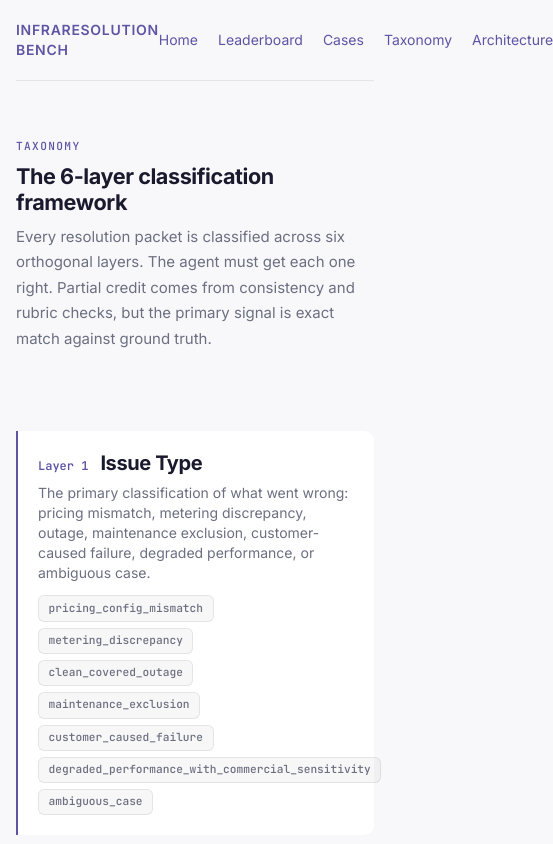
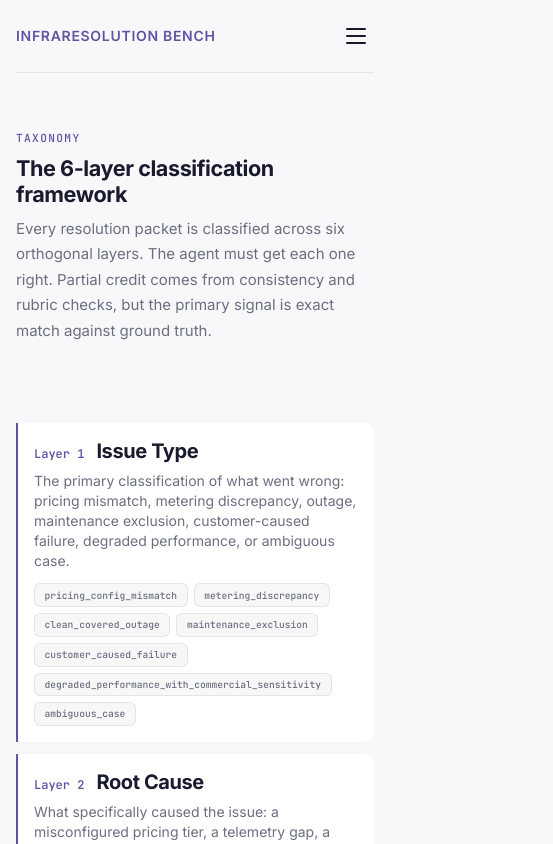
Before and after one commit to DawgZter/infraresolutionbench, a Next.js app in the folder apps/web/: page /taxonomy in a window 390 px wide. Shown: the top 844 px of the page, 553 px wide, since content can reach past the window. Built offline with nearby package versions, Linux system fonts and the light colour scheme.

Commit message:
Improve mobile layout

```diff
--- a/apps/web/app/cases/page.tsx
+++ b/apps/web/app/cases/page.tsx
@@ -44,9 +44,9 @@ export default async function CasesPage({ searchParams }: CasesPageProps) {
   const goldCases = cases;
 
   return (
-    <div className="flex gap-6 min-h-[calc(100vh-120px)]">
+    <div className="flex flex-col md:flex-row gap-6 min-h-0 md:min-h-[calc(100vh-120px)]">
       {/* Sidebar */}
-      <aside className="w-64 flex-shrink-0 border-r border-[var(--color-border)] pr-4 overflow-y-auto">
+      <aside className="w-full md:w-64 flex-shrink-0 border-b md:border-b-0 md:border-r border-[var(--color-border)] pb-4 md:pb-0 md:pr-4 overflow-y-auto max-h-48 md:max-h-none">
         <p className="sidebar-group-label">Gold Cases</p>
         {goldCases.map((c) => {
           const isActive =
--- a/apps/web/app/globals.css
+++ b/apps/web/app/globals.css
@@ -487,4 +487,28 @@ hr {
     width: 100px;
     font-size: 0.65rem;
   }
+
+  .site-footer {
+    flex-direction: column;
+    align-items: flex-start;
+    gap: 0.75rem;
+  }
+
+  .toggle-group {
+    border-radius: 6px;
+  }
+
+  .flow-step {
+    flex-direction: column;
+    align-items: flex-start;
+    gap: 0.5rem;
+  }
+
+  .taxonomy-layer {
+    padding: 1rem;
+  }
+
+  .badge {
+    font-size: 0.6rem;
+  }
 }
--- a/apps/web/app/page.tsx
+++ b/apps/web/app/page.tsx
@@ -111,18 +111,18 @@ export default async function HomePage() {
       </section>
 
       {/* Stats */}
-      <section className="grid grid-cols-[1fr_1.4fr_1fr_1fr] mb-16">
+      <section className="grid grid-cols-2 md:grid-cols-[1fr_1.4fr_1fr_1fr] gap-6 md:gap-0 mb-16">
         <div>
           <p className="stat-value">
             {data.goldCaseCount + data.syntheticCaseCount}
           </p>
           <p className="stat-label">Total Cases</p>
         </div>
-        <div className="-ml-4">
+        <div>
           <p className="stat-value">{topScore}</p>
           <p className="stat-label">Top Score ({leaderName})</p>
         </div>
-        <div className="ml-2">
+        <div>
           <p className="stat-value">
             {data.hostedLeaderboardRows.filter(
               (r: (typeof data.hostedLeaderboardRows)[number]) => r.overallScore !== null,
--- a/apps/web/components/leaderboard-view.tsx
+++ b/apps/web/components/leaderboard-view.tsx
@@ -452,9 +452,9 @@ export function LeaderboardView({ rows }: { rows: LeaderboardRow[] }) {
 
       {/* Full table */}
       <section>
-        <div className="flex items-center justify-between mb-4">
+        <div className="flex flex-col sm:flex-row items-start sm:items-center justify-between gap-3 mb-4">
           <h3>All models</h3>
-          <div className="toggle-group">
+          <div className="toggle-group flex-wrap">
             {(["score", "cost", "gold", "synthetic", "model"] as SortKey[]).map((key) => (
               <button
                 key={key}
--- a/apps/web/components/pipeline-flow.tsx
+++ b/apps/web/components/pipeline-flow.tsx
@@ -69,7 +69,8 @@ export function PipelineFlow() {
 
   return (
     <div>
-      <div className="flex items-center gap-0">
+      {/* Desktop: horizontal flow */}
+      <div className="hidden md:flex items-center gap-0">
         {steps.map((step, i) => (
           <div
             key={step.label}
@@ -105,8 +106,8 @@ export function PipelineFlow() {
           </div>
         ))}
       </div>
-      {/* Tooltip area with fixed height to prevent layout shift */}
-      <div className="h-20 mt-3 relative">
+      {/* Desktop tooltip */}
+      <div className="hidden md:block h-20 mt-3 relative">
         {steps.map((step, i) => (
           <div
             key={step.label}
@@ -125,6 +126,34 @@ export function PipelineFlow() {
           </div>
         ))}
       </div>
+
+      {/* Mobile: vertical flow */}
+      <div className="md:hidden space-y-2">
+        {steps.map((step, i) => (
+          <div key={step.label}>
+            <div
+              className={`font-mono text-xs font-semibold px-3 py-2.5 rounded-lg transition-all duration-200 ${
+                step.highlighted
+                  ? "border-2 border-[var(--color-accent)] bg-[var(--color-accent-soft)] text-[var(--color-accent)]"
+                  : "border border-[var(--color-border)] bg-[var(--color-surface)] text-[var(--color-text)]"
+              }`}
+              onClick={() => setActiveIndex(i)}
+            >
+              <span>{step.label}</span>
+              {activeIndex === i && (
+                <p className="font-normal text-[var(--color-text-secondary)] mt-1.5 leading-relaxed">
+                  {step.detail}
+                </p>
+              )}
+            </div>
+            {i < steps.length - 1 && (
+              <div className="text-[var(--color-text-tertiary)] text-xs text-center py-0.5">
+                &#8595;
+              </div>
+            )}
+          </div>
+        ))}
+      </div>
     </div>
   );
 }
--- a/apps/web/components/site-nav.tsx
+++ b/apps/web/components/site-nav.tsx
@@ -2,6 +2,7 @@
 
 import Link from "next/link";
 import { usePathname } from "next/navigation";
+import { useState } from "react";
 
 const links = [
   { href: "/", label: "Home" },
@@ -13,16 +14,19 @@ const links = [
 
 export function SiteNav() {
   const pathname = usePathname();
+  const [open, setOpen] = useState(false);
 
   return (
-    <header className="flex items-center justify-between py-5 border-b border-[var(--color-border)] mb-10">
+    <header className="flex items-center justify-between py-5 border-b border-[var(--color-border)] mb-10 relative">
       <Link
         href="/"
         className="font-[var(--font-mono)] text-sm font-semibold tracking-wider text-[var(--color-text)] no-underline uppercase"
       >
         InfraResolution Bench
       </Link>
-      <nav className="flex gap-5">
+
+      {/* Desktop nav */}
+      <nav className="hidden md:flex gap-5">
         {links.map((link) => (
           <Link
             key={link.href}
@@ -37,6 +41,44 @@ export function SiteNav() {
           </Link>
         ))}
       </nav>
+
+      {/* Mobile hamburger */}
+      <button
+        className="md:hidden flex flex-col justify-center gap-[5px] w-8 h-8 bg-transparent border-none cursor-pointer p-1"
+        onClick={() => setOpen(!open)}
+        aria-label="Toggle navigation"
+        aria-expanded={open}
+      >
+        <span
+          className={`block w-5 h-[2px] bg-[var(--color-text)] rounded transition-all duration-200 ${open ? "translate-y-[7px] rotate-45" : ""}`}
+        />
+        <span
+          className={`block w-5 h-[2px] bg-[var(--color-text)] rounded transition-all duration-200 ${open ? "opacity-0" : ""}`}
+        />
+        <span
+          className={`block w-5 h-[2px] bg-[var(--color-text)] rounded transition-all duration-200 ${open ? "-translate-y-[7px] -rotate-45" : ""}`}
+        />
+      </button>
+
+      {/* Mobile menu */}
+      {open && (
+        <nav className="md:hidden absolute top-full left-0 right-0 bg-[var(--color-surface)] border border-[var(--color-border)] rounded-lg shadow-lg z-50 py-2 mt-2">
+          {links.map((link) => (
+            <Link
+              key={link.href}
+              href={link.href}
+              onClick={() => setOpen(false)}
+              className={`block px-4 py-2.5 text-sm no-underline transition-colors ${
+                pathname === link.href
+                  ? "text-[var(--color-text)] bg-[var(--color-accent-soft)]"
+                  : "text-[var(--color-text-secondary)] hover:text-[var(--color-text)] hover:bg-[var(--color-surface-hover)]"
+              }`}
+            >
+              {link.label}
+            </Link>
+          ))}
+        </nav>
+      )}
     </header>
   );
 }
```
